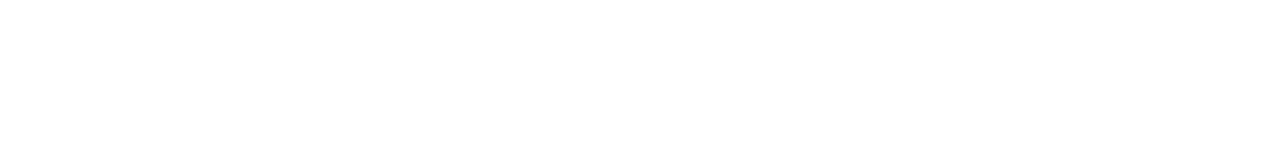
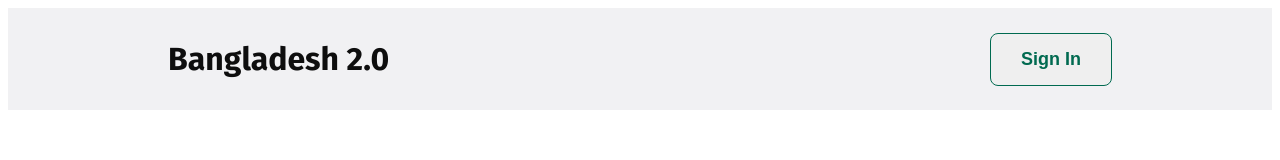
Before and after one commit to tuhinkamrujjaman/Bangladesh2.0, a plain HTML site: page index.html in a window 1280 px wide. Drawn offline with Linux system fonts and the light colour scheme.

Commit message:
feat(navbar): implement navbar with title and CTA button

```diff
--- a/index.html
+++ b/index.html
@@ -11,9 +11,16 @@
     <link rel="stylesheet" href="styles/style.css">
 </head>
 <body class="font-fira-sans">
-    <header>
-
+    <!-- Header Section Starts -->
+    <header class="bg-secondary">
+        <!-- Navbar Section Starts -->
+        <nav>
+            <h3 class="nav-title dark-1">Bangladesh 2.0</h3>
+            <button class="nav-btn">Sign In</button>
+        </nav>
+        <!-- Navbar Section Ends -->
     </header>
+    <!-- Header Section Ends -->
     <main>
 
     </main>
--- a/styles/style.css
+++ b/styles/style.css
@@ -2,3 +2,47 @@
   font-family: "Fira Sans", sans-serif;
   font-style: normal;
 }
+/* Shared Styles */
+.bg-secondary{
+    background-color: #F1F1F3;
+}
+.dark-1{
+    color: #0E0E0E;
+}
+.dark-2{
+    color: rgba(14, 14, 14, 0.8);
+}
+.dark-3{
+    color: rgba(14, 14, 14, 0.7);
+}
+.dark-4{
+    color: rgba(14, 14, 14, 0.6);
+}
+.dark-5{
+    color: rgba(14, 14, 14, 0.5);
+}
+.dark-6{
+    color: rgba(14, 14, 14, 0.3);
+}
+/* Header Section Styles Starts */
+/* Navbar Section Styles Starts */
+nav{
+    display: flex;
+    align-items: center;
+    justify-content: space-between;
+    margin: 0 160px;
+}
+.nav-title{
+    font-size: 32px;
+    font-weight: bold;
+}
+.nav-btn{
+    color: #006A50;
+    font-size: 18px;
+    font-weight: 600;
+    padding: 15px 30px;
+    border: 1px solid #006A50;
+    border-radius: 8px;
+}
+/* Navbar Section Styles Ends */
+/* Header Section Styles Ends */
```
